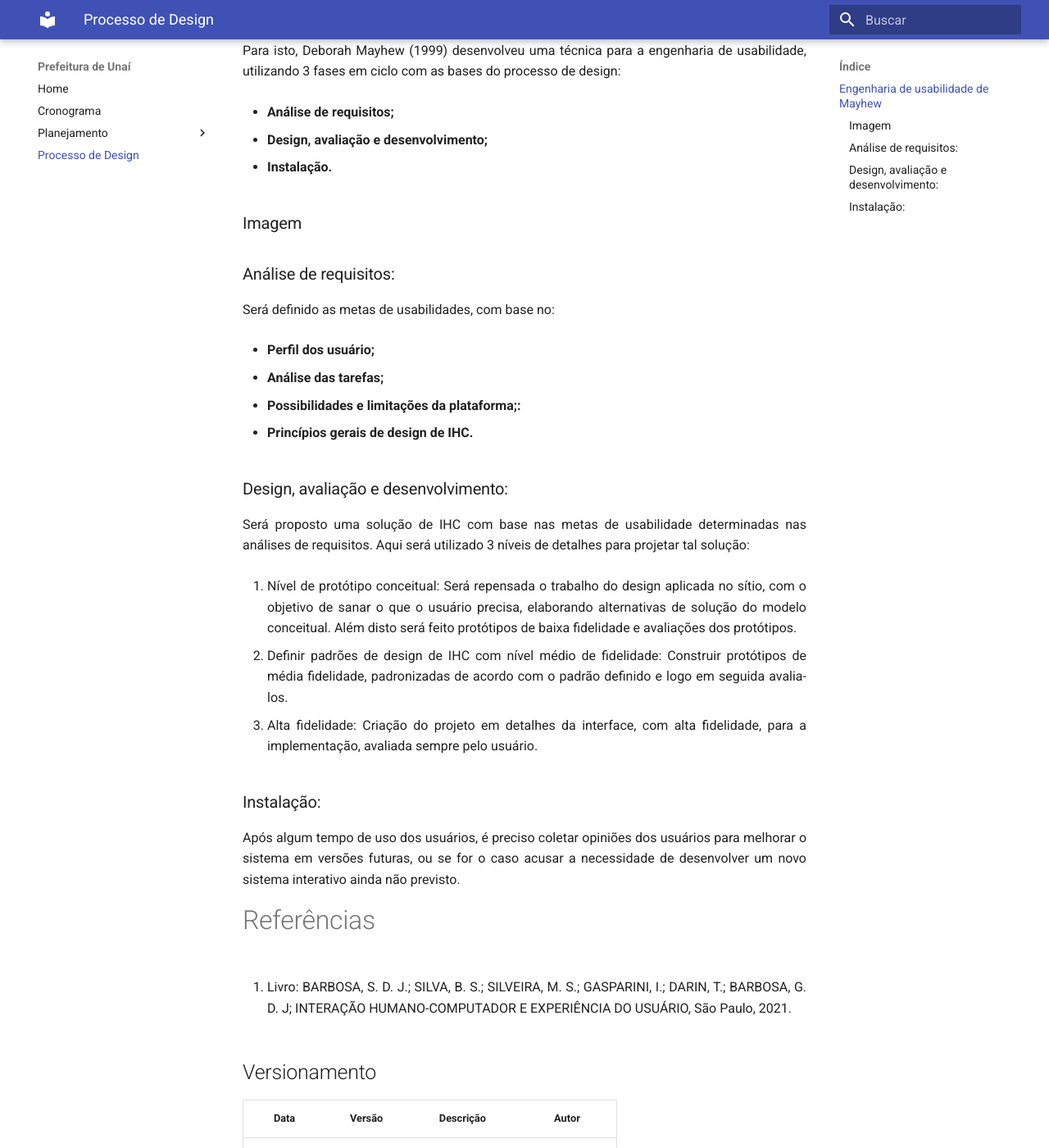
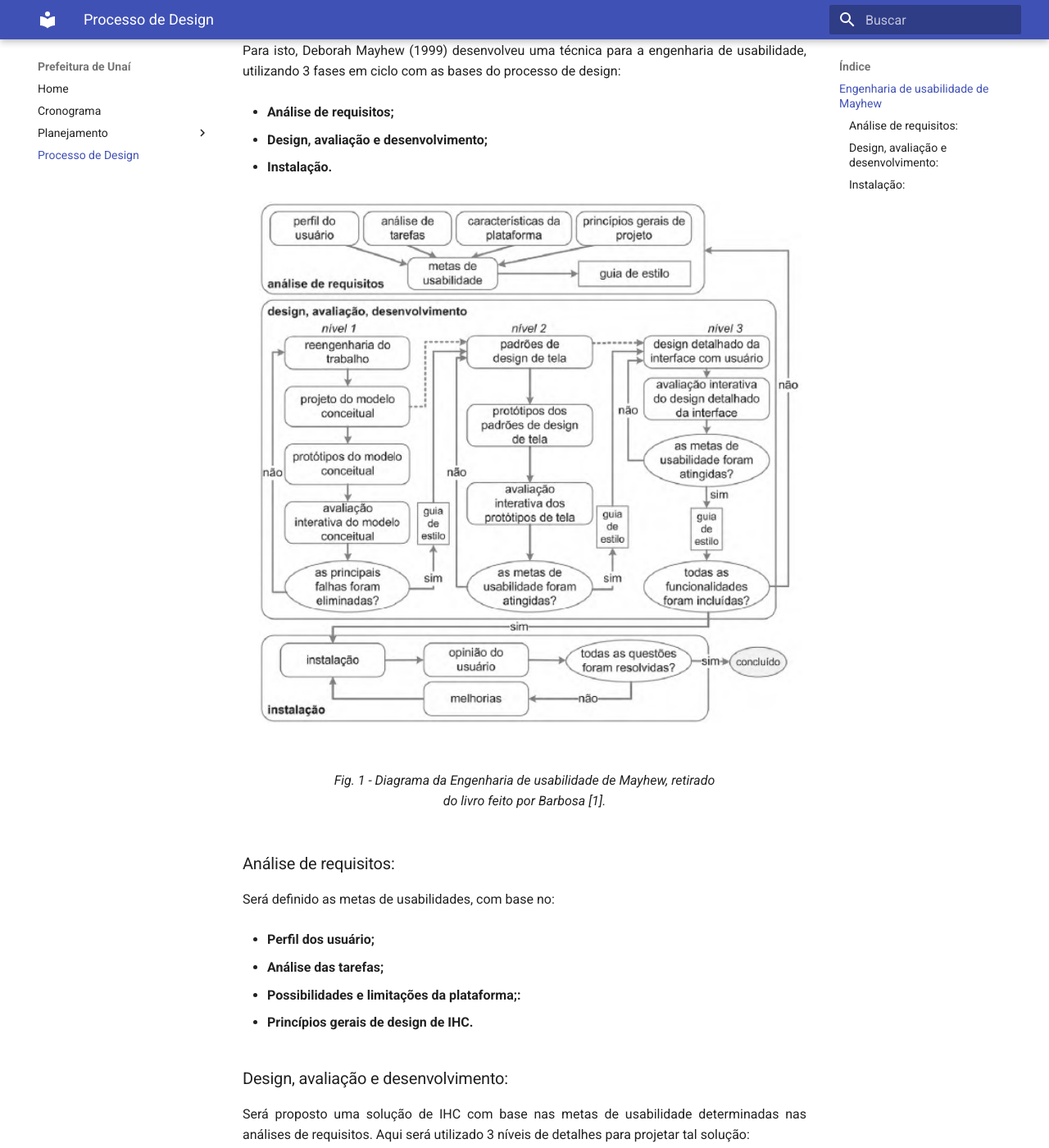
Before and after one commit to Interacao-Humano-Computador/2021.1-Prefeitura-Unai, an MkDocs documentation site: the page built from docs/processo.md, in a window 1280 px wide and 1400 px high, scrolled down 471 px. Shown: the whole window at 82% size. Built offline with MkDocs 1.6.1 and Material for MkDocs 9.7.7, drawn with Linux system fonts in a browser that asks for light colours.

Commit message:
Update processo.md

```diff
--- a/docs/processo.md
+++ b/docs/processo.md
@@ -18,7 +18,11 @@ utilizando 3 fases em ciclo com as bases do processo de design:</p>
 
 - <p align = "justify"><b>Instalação.</b></p>
 
-### Imagem
+<figure>
+<img align=center width="700" src="../img/may.png">
+<br>
+<figcaption>Fig. 1 - Diagrama da Engenharia de usabilidade de Mayhew, retirado do livro feito por Barbosa [1].</a></figcaption>
+</figure>
 
 ### Análise de requisitos:
 
```
